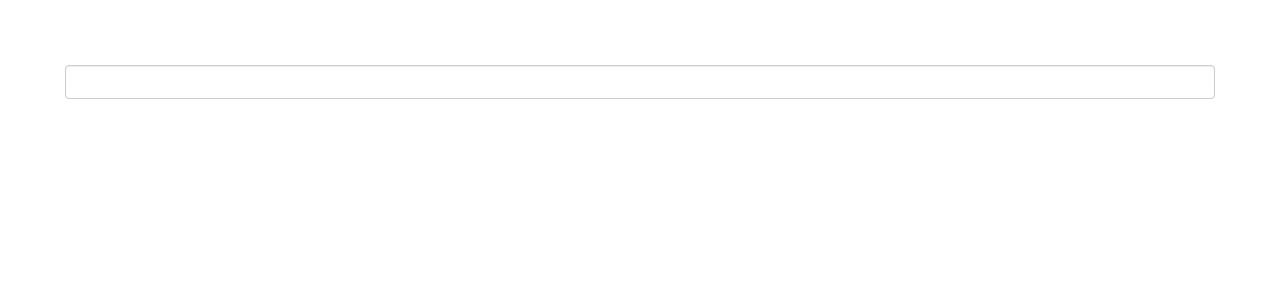
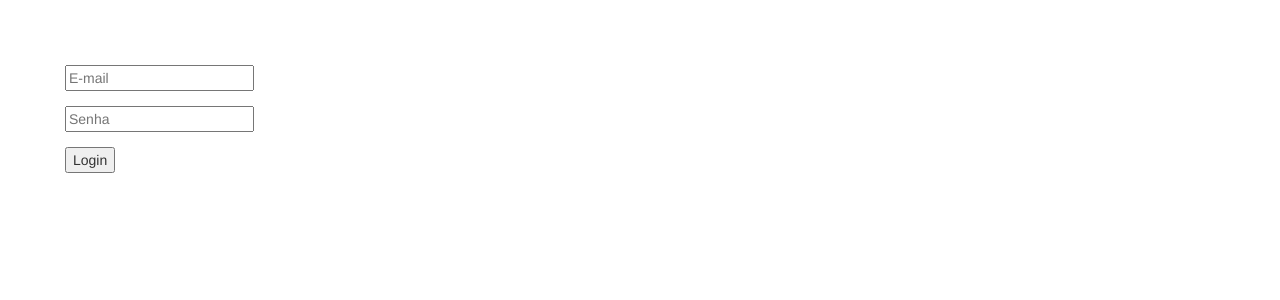
Before and after one commit to fabiogalante/Mosha, an Angular app: page / in a window 1280 px wide. Shown: the top 300 px of the page. Built offline with nearby package versions, Linux system fonts and the light colour scheme.

Commit message:
FormBuilder

```diff
--- a/src/app/app.component.html
+++ b/src/app/app.component.html
@@ -1,4 +1,4 @@
 
 <div class="box">
-  <app-new-course-form></app-new-course-form>
+  <app-form-builder></app-form-builder>
 </div>
--- a/src/app/app.module.ts
+++ b/src/app/app.module.ts
@@ -24,6 +24,7 @@ import { DirectivesComponent } from './directives/directives.component';
 import { FormBootstrapComponent } from './form-bootstrap/form-bootstrap.component';
 import {SignupFormComponent} from './signup-form/signup-form.component';
 import { NewCourseFormComponent } from './new-course-form/new-course-form.component';
+import { FormBuilderComponent } from './form-builder/form-builder.component';
 
 
 @NgModule({
@@ -46,7 +47,8 @@ import { NewCourseFormComponent } from './new-course-form/new-course-form.compon
     DirectivesComponent,
     FormBootstrapComponent,
     SignupFormComponent,
-    NewCourseFormComponent
+    NewCourseFormComponent,
+    FormBuilderComponent
   ],
   imports: [
     BrowserModule,
--- /dev/null
+++ b/src/app/form-builder/form-builder.component.html
@@ -0,0 +1,22 @@
+
+  <form [formGroup]="loginForm" (ngSubmit)="login()">
+    <div class="form-group">
+      <input [(ngModel)]="email"
+             formControlName="email"
+             type="text"
+             placeholder="E-mail"
+      />
+
+    </div>
+    <h6 *ngIf="errorEmail" class="error"> {{messageEmail}}</h6>
+    <div class="form-group">
+      <input [(ngModel)]="password"
+             formControlName="password"
+             type="password"
+             placeholder="Senha"
+      />
+
+    </div>
+    <h6 *ngIf="errorPassword" class="error"> {{messagePassword}}</h6>
+    <button class="login-button">Login</button>
+  </form>
--- /dev/null
+++ b/src/app/form-builder/form-builder.component.ts
@@ -0,0 +1,49 @@
+import { Component } from '@angular/core';
+import {FormBuilder, Validators} from '@angular/forms';
+
+@Component({
+  selector: 'app-form-builder',
+  templateUrl: './form-builder.component.html',
+  styleUrls: ['./form-builder.component.css']
+})
+export class FormBuilderComponent  {
+
+  public loginForm: any;
+  messageEmail = '';
+  messagePassword = '';
+  errorEmail = false;
+  errorPassword = false;
+
+  constructor(formBuilder: FormBuilder) {
+    this.loginForm = formBuilder.group({
+      email: ['', Validators.required],
+      password: ['', Validators.compose([Validators.minLength(6), Validators.maxLength(20),
+        Validators.required])],
+    });
+  }
+
+  login() {
+
+    let { email, password } = this.loginForm.controls;
+
+    if (!this.loginForm.valid) {
+      if (!email.valid) {
+        this.errorEmail = true;
+        this.messageEmail = 'Ops! Email inválido';
+      } else {
+        this.messageEmail = '';
+      }
+
+      if (!password.valid) {
+        this.errorPassword = true;
+        this.messagePassword = 'A senha precisa ter de 6 a 20 caracteres';
+      } else {
+        this.messagePassword = '';
+      }
+    }
+    else {
+      alert('Login Realizado');
+    }
+  }
+
+}
```
Also changed, not shown: src/app/form-builder/form-builder.component.css (added), 1 other file (tests, documents, lock files or other folders).
